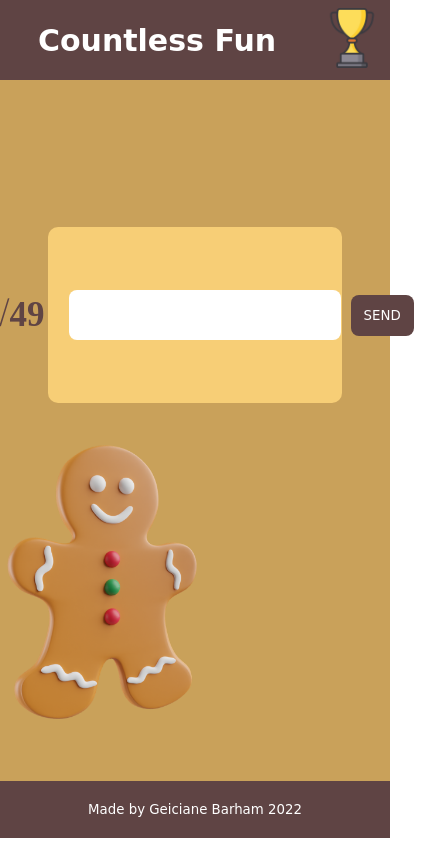
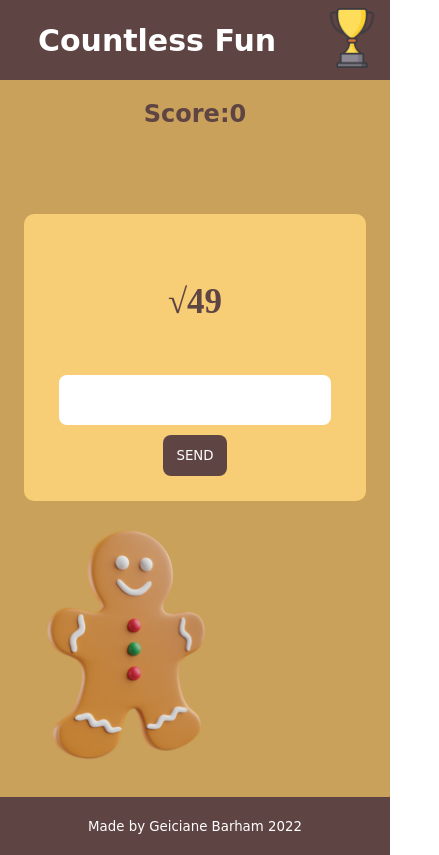
Before and after one commit to geicibarham/Count, a React (Create React App) app: page /third in a window 390 px wide. Shown: the whole page, 439 px wide, since content can reach past the window. Built offline with nearby package versions, Linux system fonts and the light colour scheme; no server answers.

Commit message:
working on the logic of the game

```diff
--- a/src/App.css
+++ b/src/App.css
@@ -430,4 +430,89 @@ footer p {
   .outer-container {
     min-height: 87vh;
   }
+}
+.outer_container {
+  min-height: 83vh;
+  background-color: #c9a15a;
+  display: flex;
+  justify-content: center;
+  display: grid;
+  grid-template-columns: 1fr;
+  color: #5f4444;
+}
+.outer_container img {
+  width: 300px;
+  height: 300px;
+}
+.outer_container .score {
+  text-align: center;
+}
+
+.form {
+  display: flex;
+  padding: 25px;
+  width: 50%;
+  background-color: #f7ce76;
+  border-radius: 10px;
+  height: -webkit-fit-content;
+  height: -moz-fit-content;
+  height: fit-content;
+  margin-top: 20px;
+  align-items: center;
+  justify-content: center;
+  place-self: center;
+  color: #5f4444;
+}
+.form h2 {
+  font-size: 35px;
+  padding: 14px;
+}
+.form input {
+  height: 50px !important;
+  border: none;
+  margin: 10px;
+  color: #5f4444;
+  font-weight: bold;
+  font-size: 20px;
+  box-sizing: border-box;
+  transition: 0.1s;
+  outline: none;
+  border-radius: 8px;
+}
+.form input:focus {
+  border: solid 2px #5f4444;
+}
+.form button {
+  height: -webkit-fit-content;
+  height: -moz-fit-content;
+  height: fit-content;
+  background-color: #5f4444;
+  color: white;
+  padding: 13px;
+}
+
+.correct {
+  background-color: #27bf03;
+}
+
+.incorrect {
+  background-color: rgba(207, 79, 79, 0.586);
+}
+
+@media screen and (max-width: 768px) {
+  .outer_container {
+    display: grid;
+    min-height: 85vh;
+  }
+  .outer_container img {
+    width: 250px;
+    height: 250px;
+  }
+  .outer_container .form {
+    display: flex;
+    flex-direction: column;
+    width: -webkit-fit-content;
+    width: -moz-fit-content;
+    width: fit-content;
+  }
 }/*# sourceMappingURL=App.css.map */
--- a/src/_utilities.scss
+++ b/src/_utilities.scss
@@ -1,9 +1,11 @@
 // colors
-$white:#ffff;
-$pinkBubblegum:#ff63b5;
-$salmonColor:#f58080;
+$white: #ffff;
+$pinkBubblegum: #ff63b5;
+$salmonColor: #f58080;
 $brown-chocolate: #5f4444;
-$Dark-purple:purple;
+$Dark-purple: purple;
+$green-correct: #27bf03;
+$incorrect: rgba(207, 79, 79, 0.586);
 .comic {
   font-family: "comic sans ms";
 }
@@ -13,8 +15,8 @@ $Dark-purple:purple;
 }
 
 .btn-general {
-    padding:8px;
-    border:none;
+  padding: 8px;
+  border: none;
   border-radius: 8px;
   cursor: pointer;
 }
--- a/src/components/thirdGame/Thirdgame.js
+++ b/src/components/thirdGame/Thirdgame.js
@@ -5,8 +5,10 @@ const numbers = [9, 16, 25, 81, 49, 36, 64, 100];
 const randomNumber = numbers[Math.floor(Math.random() * numbers.length)];
 const Third = () => {
   const [data, setData] = useState(0);
+  const [score, setScore] = useState(0);
+  const [iscorrect,setIscorrect] = useState(false)
   const answer = useRef();
-  const [score, setScore] = useState(0);
+
 
   useEffect(() => {
     axios
@@ -30,7 +32,7 @@ const Third = () => {
   console.log(typeof data);
   return (
     <section className="outer_container">
-      <p>{score}</p>
+      <h2 className="comic score">Score:{score}</h2>
       <form className="form">
         <h2>√{randomNumber}</h2>
         <input ref={answer} type="number" />
--- a/src/components/thirdGame/_third.scss
+++ b/src/components/thirdGame/_third.scss
@@ -7,10 +7,14 @@
   justify-content: center;
   display: grid;
   grid-template-columns: 1fr;
-
+  color:utilities.$brown-chocolate;
   img {
     width: 300px;
     height: 300px;
+  }
+
+  .score{
+    text-align: center;
   }
 }
 
@@ -25,7 +29,7 @@
   align-items: center;
   justify-content: center;
   place-self: center;
-  color:#5f4444;
+  color:utilities.$brown-chocolate;
 
   h2 {
     font-size: 35px;
@@ -36,7 +40,7 @@
     height: 50px !important;
     border: none;
     margin: 10px;
-    color: hotpink;
+    color:utilities.$brown-chocolate;
     font-weight: bold;
     font-size: 20px;
     box-sizing: border-box;
@@ -56,3 +60,31 @@
     padding:13px;
   }
 }
+
+.correct{
+background-color: utilities.$green-correct;
+}
+
+.incorrect {
+    background-color: utilities.$incorrect;
+}
+
+@media screen and (max-width:768px) {
+
+    .outer_container{
+display: grid;
+min-height: 85vh;
+
+img{
+    width: 250px;
+    height:250px;
+}
+
+
+.form {
+    display: flex;
+    flex-direction: column;
+    width:fit-content;
+}
+    }
+}
```
Also changed, not shown: 1 other file (tests, documents, lock files or other folders). Lines whose indentation alone changed are shown as unchanged.
